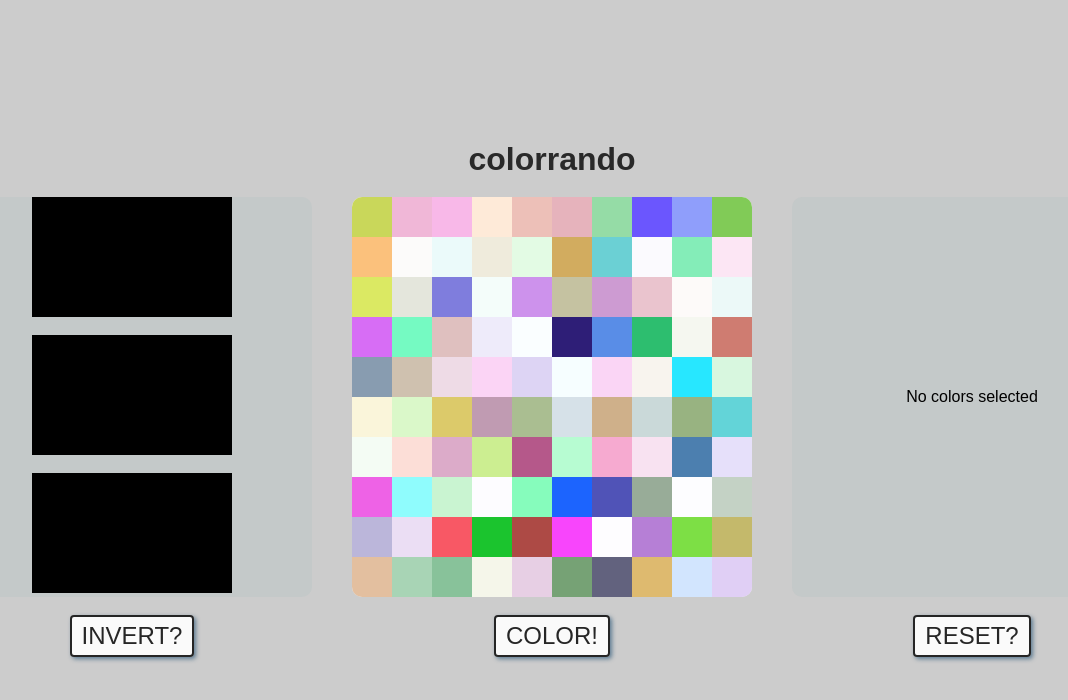
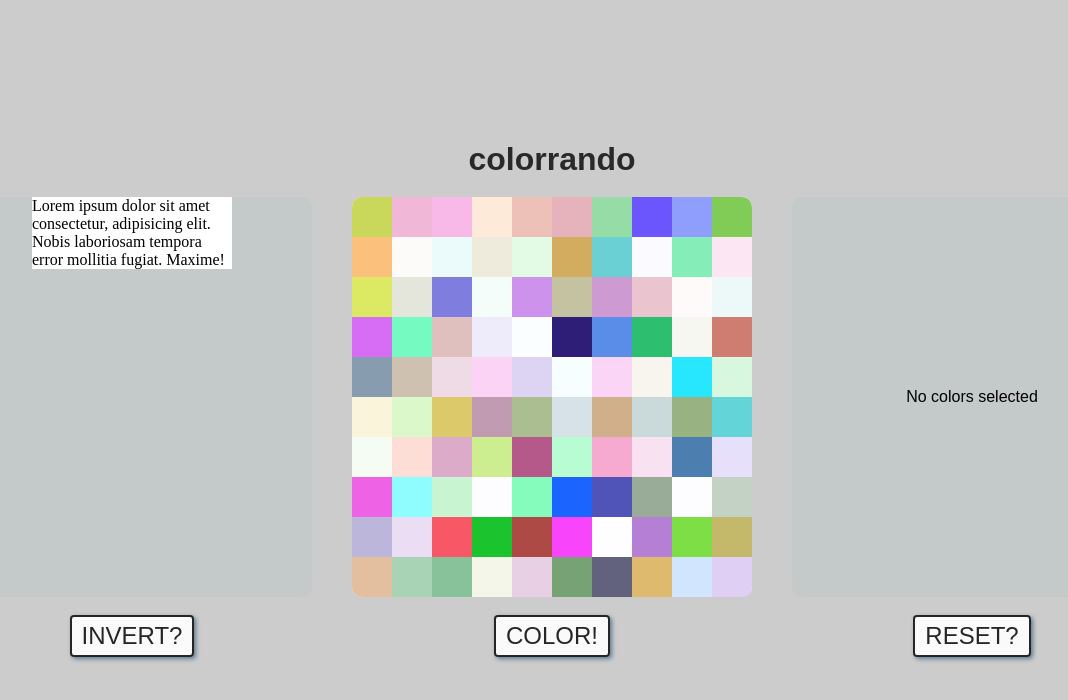
Before and after one commit to galustoff/colorrando, a Vue app: page / in a window 1280 px wide. Shown: the top 700 px of the page, without its empty margins (88-1156 px from the left). Built offline with nearby package versions, Linux system fonts and the light colour scheme.

Commit message:
make initial set of AppSketchesList

```diff
--- a/src/components/AppSketches/AppSketchesList.vue
+++ b/src/components/AppSketches/AppSketchesList.vue
@@ -1,18 +1,34 @@
 <template>
   <ul class="app-sketches__list">
-    <app-sketches-list-item></app-sketches-list-item>
-    <app-sketches-list-item></app-sketches-list-item>
-    <app-sketches-list-item></app-sketches-list-item>
-    <app-sketches-list-item></app-sketches-list-item>
+    <app-sketches-list-item v-for="item in sketches">
+      <component :is="item"></component>
+    </app-sketches-list-item>
   </ul>
 </template>
 
 <script>
   import AppSketchesListItem from './AppSketchesListItem.vue'
+  import SketchText from './sketches/SketchText.vue'
 
   export default {
+    data() {
+      return {
+        compsToExclude: ['AppSketchesListItem']
+      }
+    },
     components: {
-      AppSketchesListItem
+      AppSketchesListItem,
+      SketchText
+    },
+    computed: {
+      sketches() {
+        const components = Object.keys(this.$options.components)
+        const sketches = components.filter(
+          (i) => !this.compsToExclude.includes(i)
+        )
+
+        return sketches
+      }
     }
   }
 </script>
--- a/src/components/AppSketches/AppSketchesListItem.vue
+++ b/src/components/AppSketches/AppSketchesListItem.vue
@@ -11,8 +11,5 @@
 <style>
   .app-sketches__list-item {
     width: 200px;
-    height: 120px;
-    flex-shrink: 0;
-    background-color: #000;
   }
 </style>
--- /dev/null
+++ b/src/components/AppSketches/sketches/SketchText.vue
@@ -0,0 +1,17 @@
+<template>
+  <p class="sketch-text">
+    Lorem ipsum dolor sit amet consectetur, adipisicing elit. Nobis laboriosam
+    tempora error mollitia fugiat. Maxime!
+  </p>
+</template>
+
+<script>
+  export default {}
+</script>
+
+<style scoped>
+  .sketch-text {
+    color: #000;
+    background-color: #fff;
+  }
+</style>
```
